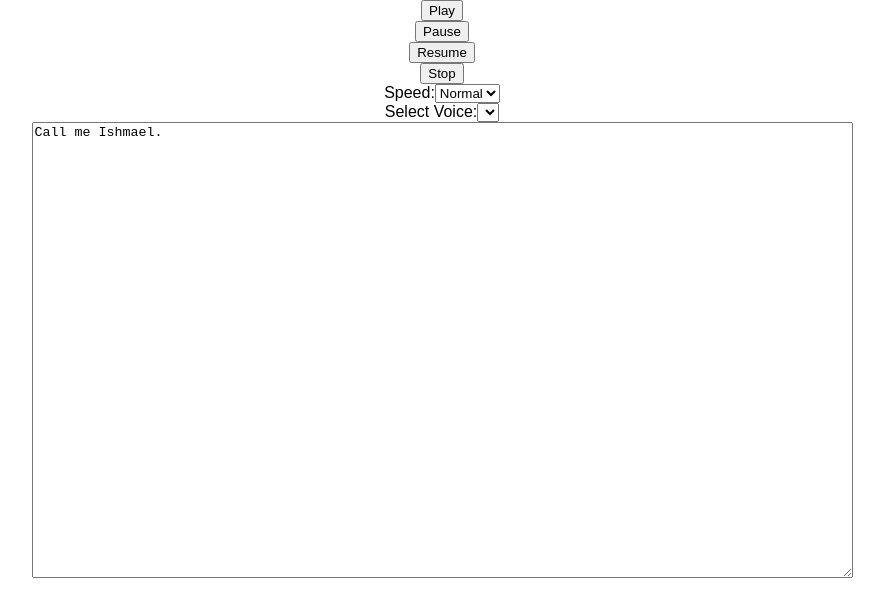
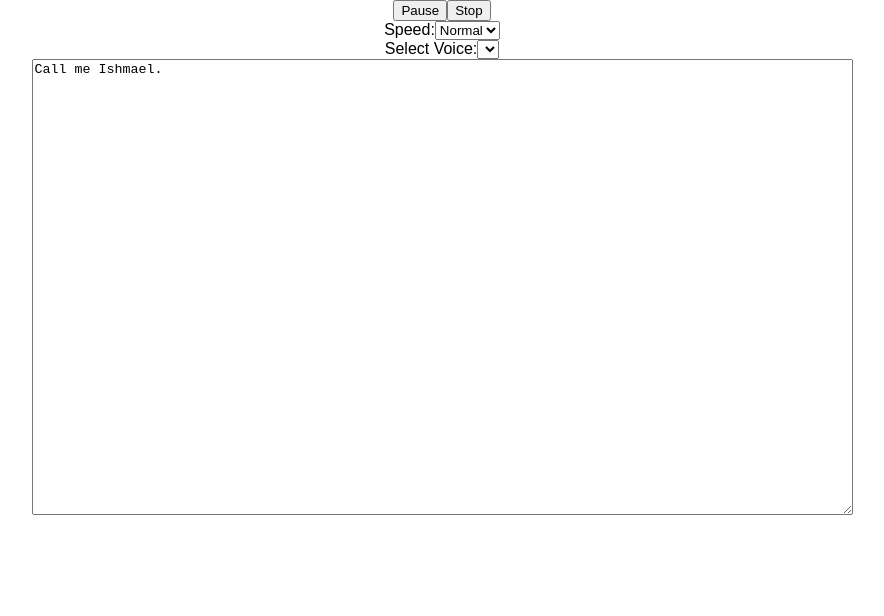
Before and after one commit to blindbane/text-to-speech, a React (Create React App) app: page / in a window 1280 px wide. Both pictures are taken after a click on the button "Play". Shown: the top 616 px of the page, without its empty margins (198-1082 px from the left). Built offline with nearby package versions, Linux system fonts and the light colour scheme.

Commit message:
(feat) Added display logic for control buttons

```diff
--- a/src/components/player/PlayerController.js
+++ b/src/components/player/PlayerController.js
@@ -1,23 +1,84 @@
-import React from 'react';
+import React, { Component } from 'react';
 import PlayButton from './playerButtons/PlayButton';
 import StopButton from './playerButtons/StopButton';
 import PauseButton from './playerButtons/PauseButton';
 import ResumeButton from './playerButtons/ResumeButton';
 
-const PlayerController = props => {
+import createSpeechUtterance from './speechUtils/createSpeechUtterance';
+
+class PlayerController extends Component {
+  constructor(props) {
+    super(props);
+    this.state = {
+      isPlaying: false,
+      isPaused: false
+    };
+    this.handlePlayClick = this.handlePlayClick.bind(this);
+    this.handleStop = this.handleStop.bind(this);
+    this.handlePauseClick = this.handlePauseClick.bind(this);
+    this.handleResumeClick = this.handleResumeClick.bind(this);
+  }
+
+  handlePlayClick() {
+    this.setState({
+      isPlaying: true
+    });
+  }
+
+  handleStop() {
+    this.setState({
+      isPlaying: false,
+      isPaused: false
+    });
+  }
+
+  handlePauseClick() {
+    this.setState({
+      isPaused: true
+    });
+  }
+
+  handleResumeClick() {
+    this.setState({
+      isPaused: false
+    });
+  }
+
+  render() {
+    const utterance = createSpeechUtterance(
+      this.props.text,
+      this.props.rate,
+      this.props.voice,
+      this.props.voices,
+      this.handleStop
+    );
     return (
       <div>
+        {!this.state.isPlaying && (
           <PlayButton
-        voices={props.voices}
-        voice={props.voice}
-        rate={props.rate}
-        text={props.text}
+            handlePlayClick={this.handlePlayClick}
+            utterance={utterance}
           />
-      <PauseButton />
-      <ResumeButton />
-      <StopButton />
+        )}
+        {this.state.isPlaying &&
+          !this.state.isPaused && (
+            <PauseButton handlePauseClick={this.handlePauseClick} />
+          )}
+        {this.state.isPlaying &&
+          this.state.isPaused && (
+            <ResumeButton handleResumeClick={this.handleResumeClick} />
+          )}
+        {this.state.isPlaying && (
+          <StopButton handleStopClick={this.handleStop} />
+        )}
       </div>
     );
-};
+  }
+}
 
 export default PlayerController;
+
+// voices={this.props.voices}
+// voice={this.props.voice}
+// rate={this.props.rate}
+// text={this.props.text}
--- a/src/components/player/playerButtons/PauseButton.js
+++ b/src/components/player/playerButtons/PauseButton.js
@@ -5,15 +5,16 @@ class PauseButton extends Component {
     super(props);
     this.pause = this.pause.bind(this);
   }
+
   pause() {
+    // hides pause btn when paused
+    this.props.handlePauseClick();
+
     window.speechSynthesis.pause();
   }
+
   render() {
-    return (
-      <div>
-        <button onClick={this.pause}>Pause</button>
-      </div>
-    );
+    return <button onClick={this.pause}>Pause</button>;
   }
 }
 
--- a/src/components/player/playerButtons/PlayButton.js
+++ b/src/components/player/playerButtons/PlayButton.js
@@ -5,20 +5,16 @@ class PlayButton extends Component {
     super(props);
     this.play = this.play.bind(this);
   }
+
   play(event) {
-    var utterance = new SpeechSynthesisUtterance(this.props.text);
-    utterance.voice = this.props.voices.find(
-      voice => voice.name === this.props.voice.name
-    );
-    utterance.rate = this.props.rate;
-    window.speechSynthesis.speak(utterance);
+    // hide play btn on click
+    this.props.handlePlayClick();
+
+    window.speechSynthesis.speak(this.props.utterance);
   }
+
   render() {
-    return (
-      <div>
-        <button onClick={this.play}>Play</button>
-      </div>
-    );
+    return <button onClick={this.play}>Play</button>;
   }
 }
 
--- a/src/components/player/playerButtons/ResumeButton.js
+++ b/src/components/player/playerButtons/ResumeButton.js
@@ -5,15 +5,16 @@ class ResumeButton extends Component {
     super(props);
     this.resume = this.resume.bind(this);
   }
+
   resume() {
+    // hides resume btn when playing
+    this.props.handleResumeClick();
+
     window.speechSynthesis.resume();
   }
+
   render() {
-    return (
-      <div>
-        <button onClick={this.resume}>Resume</button>
-      </div>
-    );
+    return <button onClick={this.resume}>Resume</button>;
   }
 }
 
--- a/src/components/player/playerButtons/StopButton.js
+++ b/src/components/player/playerButtons/StopButton.js
@@ -5,15 +5,16 @@ class StopButton extends Component {
     super(props);
     this.cancel = this.cancel.bind(this);
   }
+
   cancel() {
+    // hides stop btn when playing
+    this.props.handleStopClick();
+
     window.speechSynthesis.cancel();
   }
+
   render() {
-    return (
-      <div>
-        <button onClick={this.cancel}>Stop</button>
-      </div>
-    );
+    return <button onClick={this.cancel}>Stop</button>;
   }
 }
 
--- /dev/null
+++ b/src/components/player/speechUtils/createSpeechUtterance.js
@@ -0,0 +1,18 @@
+function createSpeechUtterance(text, rate, voice, voices, cb) {
+  var utterance = new SpeechSynthesisUtterance(text);
+  utterance.voice = voices.find(v => v.name === voice.name);
+  utterance.rate = rate;
+
+  utterance.onend = function(event) {
+    // console.log(
+    //   'Utterance has finished being spoken after ' +
+    //     event.elapsedTime +
+    //     ' milliseconds.'
+    // );
+    cb();
+  };
+
+  return utterance;
+}
+
+export default createSpeechUtterance;
```
Lines whose indentation alone changed are shown as unchanged.
